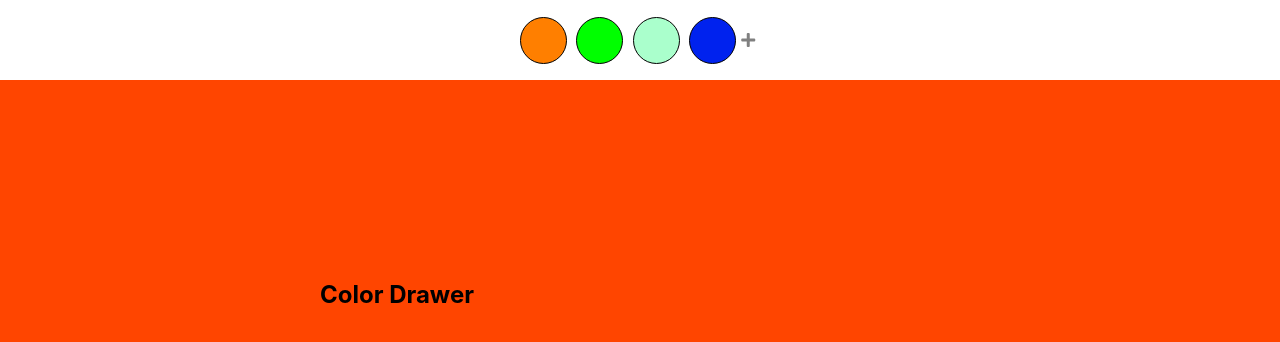
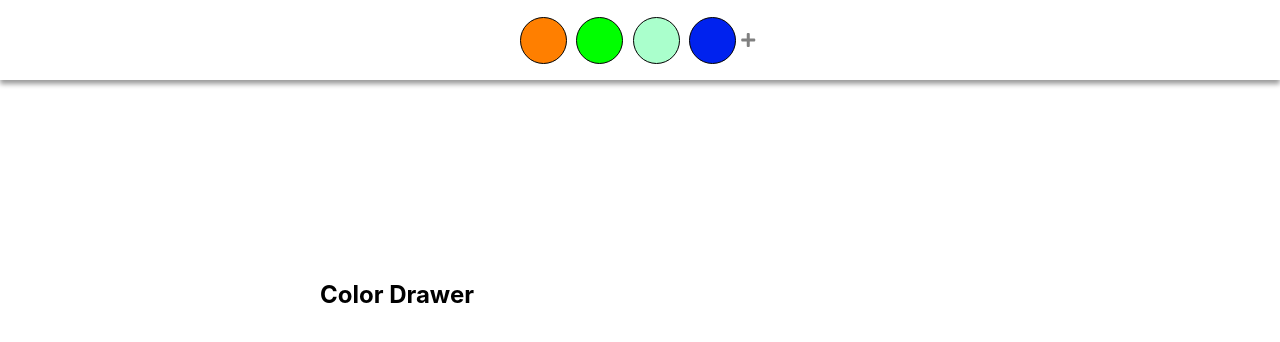
Before and after one commit to vyasriday/react-pick-color, a React (Create React App) app: page / in a window 1280 px wide. Shown: the top 342 px of the page. Built offline with nearby package versions, Linux system fonts and the light colour scheme.

Commit message:
added the feature to dynamically add new color items

```diff
--- a/src/App.js
+++ b/src/App.js
@@ -8,7 +8,7 @@ class App extends Component {
   constructor(props) {
     super(props);
     this.state = {
-        color: 'orangered'
+        color: ''
     }
     this.changeDrawerColor = this.changeDrawerColor.bind(this);
   }
--- a/src/components/Header/CustomColorPallete/CustomColorItem/CustomColorItem.js
+++ b/src/components/Header/CustomColorPallete/CustomColorItem/CustomColorItem.js
@@ -11,8 +11,12 @@ export class CustomColorItem extends React.Component {
       index: props.index
     }
     this.removeColorItem = this.removeColorItem.bind(this);
+    this.setColor = this.setColor.bind(this);
   }
 
+  setColor() {
+    this.props.changeColor(this.state.color);
+  }
 
   removeColorItem() {
     this.setState({
@@ -26,8 +30,13 @@ export class CustomColorItem extends React.Component {
     return(
       this.state.isAvailable?
         <div className="dynamic-color-item-space">
-        <span onClick={this.removeColorItem}><i className="fas fa-times"></i></span>
-        <span title="click to change drawer color" className="custom-color-item" style={{backgroundColor: this.state.color}}></span>
+        <span title="remove item" onClick={this.removeColorItem}><i className="fas fa-times"></i></span>
+        <span
+          title="click to change drawer color"
+          className="custom-color-item"
+          style={{backgroundColor: this.state.color}}
+          onClick= {this.setColor}
+        ></span>
       </div>: ''
 
 
--- a/src/components/Header/CustomColorPallete/CustomColorPallete.js
+++ b/src/components/Header/CustomColorPallete/CustomColorPallete.js
@@ -7,7 +7,7 @@ export class CustomColorPallete extends React.Component {
   constructor(props) {
     super();
     this.removeColorFromCustomArray= this.removeColorFromCustomArray.bind(this);
-
+    this.changeParentColor = this.changeParentColor.bind(this);
   }
 
   removeColorFromCustomArray(index) {
@@ -20,15 +20,20 @@ export class CustomColorPallete extends React.Component {
     })
   }
 
+  changeParentColor(newColor) {
+    this.props.changeColor(newColor);
+  }
+
   render() {
     const {customColorArray} = this.props;
     return(
       <div className="customColorPallete">
       {customColorArray.map((customColor, index) => <CustomColorItem
         customColor = {customColor}
-        key={index}
+        key={Math.random()*10}
         index= {index}
         removeColorFromCustomArray={this.removeColorFromCustomArray}
+        changeColor = {this.props.changeColor}
       /> )}
       </div>
     )
--- a/src/components/Header/Header.js
+++ b/src/components/Header/Header.js
@@ -36,9 +36,10 @@ class Header extends Component {
   }
 
   addNewColor(color) {
-    console.log(color);
+    // TODO: Don't manipulate state directly here
+    this.state.customColorArray.push(color)
     this.setState({
-      newColor: color
+      customColorArray: this.state.customColorArray
     })
   }
 
@@ -58,6 +59,7 @@ class Header extends Component {
           newColor={this.state.newColor}
           customColorArray={this.state.customColorArray}
           removeColorFromCustomArray = {this.removeColorFromCustomArray}
+          changeColor = {this.changeParentColor}
         />
         <span id="plus-icon" onClick={this.addFormComponent}><i className="fas fa-plus"></i> </span>
         {this.state.formVisible? <Form  removeForm={this.removeFormComponent} addNewColor = {this.addNewColor}/> : ''}
```
